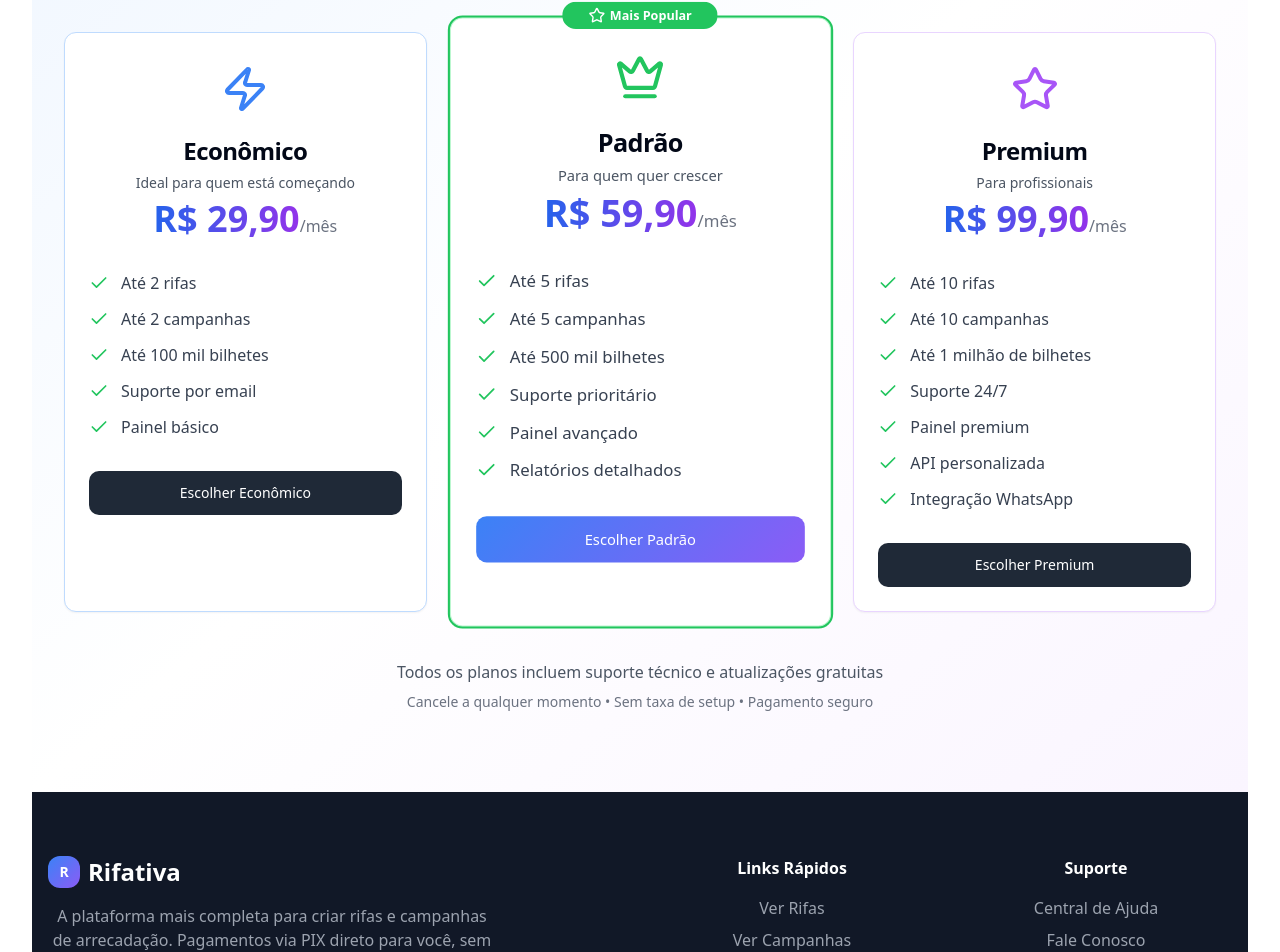
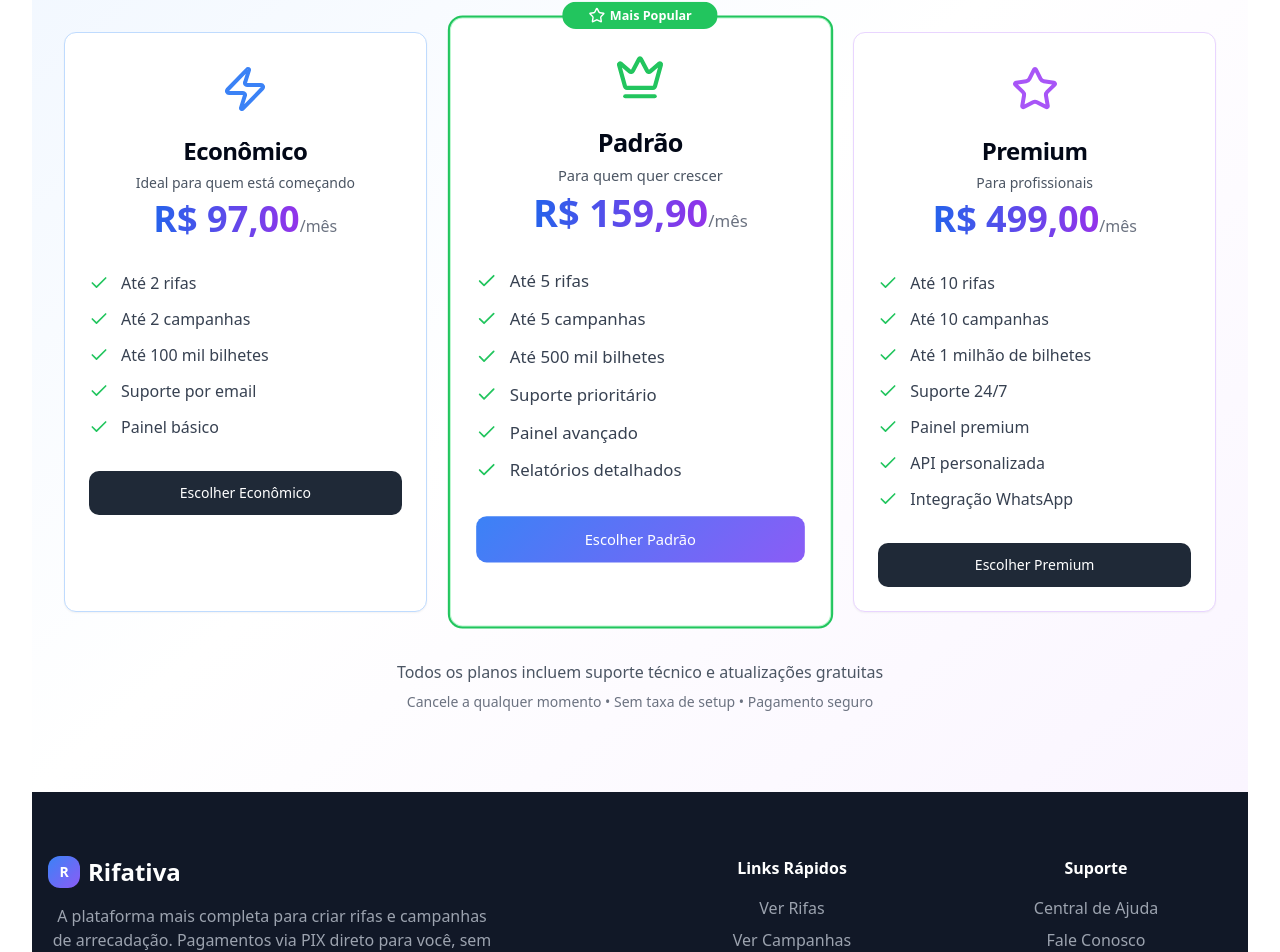
Before and after one commit to manaujo/rifativa-sorteios-online, a React (Vite) app: page / in a window 1280 px wide. Shown: the part 2924-3876 px from the top of the page. Built offline with nearby package versions, Linux system fonts and the light colour scheme; no server answers; the database is empty.

Commit message:
Update plan prices
Update the prices of the Premium, Standard, and Economic plans.

```diff
--- a/src/components/Pricing.tsx
+++ b/src/components/Pricing.tsx
@@ -1,4 +1,3 @@
-
 import { useState } from "react";
 import { Button } from "@/components/ui/button";
 import { Card, CardContent, CardDescription, CardHeader, CardTitle } from "@/components/ui/card";
@@ -17,7 +16,7 @@ const Pricing = () => {
     {
       id: "economico",
       name: "Econômico",
-      price: "R$ 29,90",
+      price: "R$ 97,00",
       description: "Ideal para quem está começando",
       features: [
         "Até 2 rifas",
@@ -32,7 +31,7 @@ const Pricing = () => {
     {
       id: "padrao",
       name: "Padrão",
-      price: "R$ 59,90",
+      price: "R$ 159,90",
       description: "Para quem quer crescer",
       features: [
         "Até 5 rifas",
@@ -48,7 +47,7 @@ const Pricing = () => {
     {
       id: "premium",
       name: "Premium",
-      price: "R$ 99,90",
+      price: "R$ 499,00",
       description: "Para profissionais",
       features: [
         "Até 10 rifas",
@@ -81,7 +80,7 @@ const Pricing = () => {
 
       const { data, error } = await supabase.functions.invoke('create-subscription-checkout', {
         body: {
-          priceId: `dynamic_${planId}`, // Usando ID dinâmico já que criamos o price na função
+          priceId: `dynamic_${planId}`,
           planId: planId
         }
       });
--- a/src/pages/Upgrade.tsx
+++ b/src/pages/Upgrade.tsx
@@ -31,7 +31,7 @@ const Upgrade = () => {
     {
       id: "economico",
       name: "Econômico",
-      price: "R$ 29,90",
+      price: "R$ 97,00",
       period: "por mês",
       popular: false,
       features: [
@@ -46,7 +46,7 @@ const Upgrade = () => {
     {
       id: "padrao",
       name: "Padrão",
-      price: "R$ 59,90",
+      price: "R$ 159,90",
       period: "por mês",
       popular: true,
       features: [
@@ -62,9 +62,8 @@ const Upgrade = () => {
     {
       id: "premium",
       name: "Premium",
-      price: "R$ 99,90",
+      price: "R$ 499,00",
       period: "por mês",
-      originalPrice: "R$ 199,90",
       popular: false,
       features: [
         "Até 10 rifas",
@@ -113,7 +112,7 @@ const Upgrade = () => {
 
       const { data, error } = await supabase.functions.invoke('create-subscription-checkout', {
         body: {
-          priceId: `dynamic_${planId}`, // Usando ID dinâmico
+          priceId: `dynamic_${planId}`,
           planId: planId
         }
       });
@@ -303,11 +302,6 @@ const Upgrade = () => {
                   {plan.name}
                 </h3>
                 <div className="mb-2">
-                  {plan.originalPrice && (
-                    <span className="text-gray-400 line-through text-lg mr-2">
-                      {plan.originalPrice}
-                    </span>
-                  )}
                   <span className="text-3xl font-bold gradient-text">
                     {plan.price}
                   </span>
```
Also changed, not shown: 1 other file (tests, documents, lock files or other folders).
